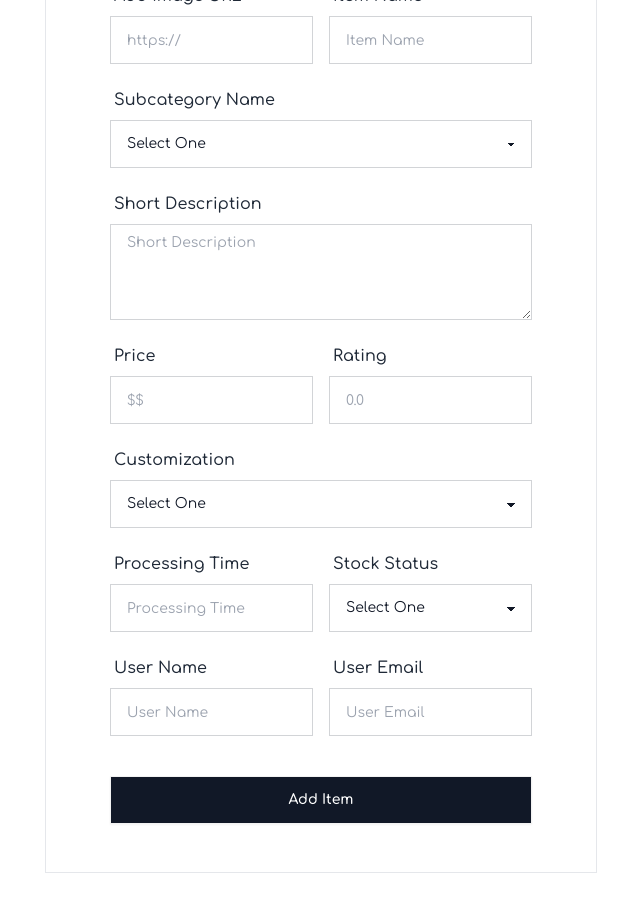
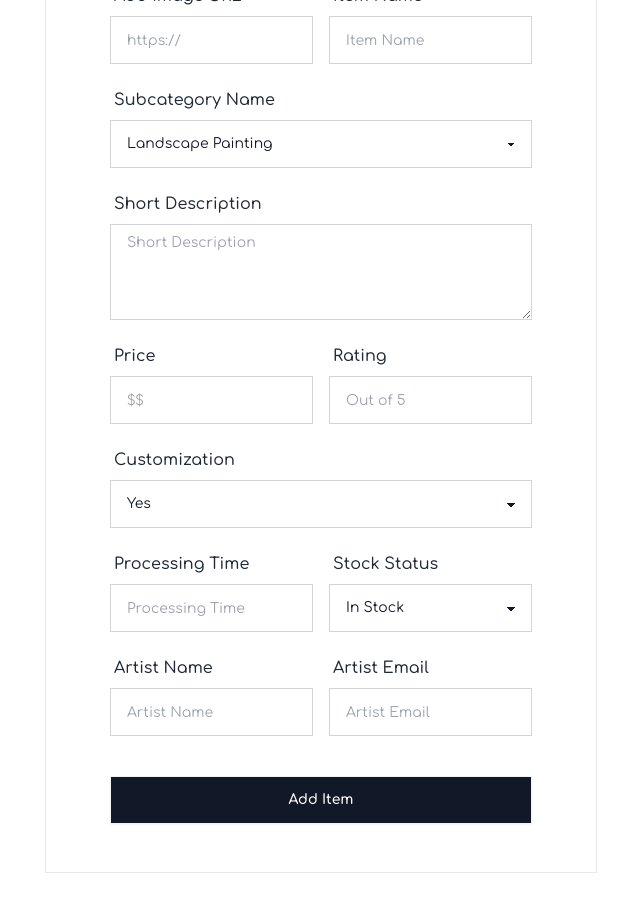
Before and after one commit to alexsarker/craftshells-client, a React (Vite) app: page /addItem in a window 1280 px wide. Shown: the part 300-1212 px from the top of the page, without its empty margins (319-959 px from the left). Built offline with nearby package versions, Linux system fonts and the light colour scheme; no server answers; sample sign-in values are in the browser's storage.

Commit message:
craft items 6 added

```diff
--- a/src/components/AddCraftItem.jsx
+++ b/src/components/AddCraftItem.jsx
@@ -2,6 +2,7 @@ import { useContext } from "react";
 import { AuthContext } from "../Providers/AuthProvider";
 import Lottie from "lottie-react";
 import FightingShapeLoader from "../box.json";
+import toast, { Toaster } from "react-hot-toast";
 
 const AddCraftItem = () => {
   const { loading } = useContext(AuthContext);
@@ -14,6 +15,56 @@ const AddCraftItem = () => {
       </div>
     );
   }
+
+  const handleAddCraft = (e) => {
+    e.preventDefault();
+    const form = e.target;
+
+    const photoURL = form.photoURL.value;
+    const name = form.name.value;
+    const subcategory = form.subcategory.value;
+    const description = form.description.value;
+    const price = form.price.value;
+    const rating = form.rating.value;
+    const customization = form.customization.value;
+    const processingTime = form.processingTime.value;
+    const stockStatus = form.stockStatus.value;
+    const artistName = form.artistName.value;
+    const artistEmail = form.artistEmail.value;
+
+    const newCraft = {
+      photoURL,
+      name,
+      subcategory,
+      description,
+      price,
+      rating,
+      customization,
+      processingTime,
+      stockStatus,
+      artistName,
+      artistEmail,
+    };
+    console.log(newCraft);
+
+    // send data to the server
+    fetch("http://localhost:5000/craft", {
+      method: "POST",
+      headers: {
+        "content-type": "application/json",
+      },
+      body: JSON.stringify(newCraft),
+    })
+      .then((res) => res.json())
+      .then((data) => {
+        console.log(data);
+        if (data.insertedId) {
+          toast.success("Added Successfully");
+          form.reset();
+        }
+      });
+  };
+
   return (
     <div>
       <div className="hero pt-10 pb-24 lg:pb-56">
@@ -22,7 +73,7 @@ const AddCraftItem = () => {
             <h1 className="text-4xl font-medium pb-4">Add Craft Item</h1>
           </div>
           <div className="card ">
-            <form className="grid grid-cols-2 gap-4">
+            <form onSubmit={handleAddCraft} className="grid grid-cols-2 gap-4">
               {/* Image URL */}
               <div className="form-control">
                 <label className="label">
@@ -60,16 +111,22 @@ const AddCraftItem = () => {
                     Subcategory Name
                   </span>
                 </label>
-                <select className="select select-bordered rounded-none w-full">
-                  <option disabled selected>
+                <select
+                  name="subcategory"
+                  className="select select-bordered rounded-none w-full"
+                  required
+                >
+                  <option disabled defaultValue="" hidden>
                     Select One
                   </option>
-                  <option>Landscape Painting</option>
-                  <option>Portrait Drawing</option>
-                  <option>Watercolour Painting</option>
-                  <option>Oil Painting</option>
-                  <option>Charcoal Sketching</option>
-                  <option>Cartoon Drawing</option>
+                  <option value="Landscape Painting">Landscape Painting</option>
+                  <option value="Portrait Drawing">Portrait Drawing</option>
+                  <option value="Watercolour Painting">
+                    Watercolour Painting
+                  </option>
+                  <option value="Oil Painting">Oil Painting</option>
+                  <option value="Charcoal Sketching">Charcoal Sketching</option>
+                  <option value="Cartoon Drawing">Cartoon Drawing</option>
                 </select>
               </div>
               {/* Short Description */}
@@ -112,7 +169,7 @@ const AddCraftItem = () => {
                 <input
                   type="text"
                   name="rating"
-                  placeholder="0.0"
+                  placeholder="Out of 5"
                   className="input input-bordered rounded-none text-sm"
                   required
                 />
@@ -124,12 +181,16 @@ const AddCraftItem = () => {
                     Customization
                   </span>
                 </label>
-                <select className="select select-bordered rounded-none w-full">
-                  <option disabled selected>
+                <select
+                  name="customization"
+                  className="select select-bordered rounded-none w-full"
+                  required
+                >
+                  <option disabled defaultValue="" hidden>
                     Select One
                   </option>
-                  <option>Yes</option>
-                  <option>No</option>
+                  <option value="Yes">Yes</option>
+                  <option value="No">No</option>
                 </select>
               </div>
               {/* Processing Time */}
@@ -140,7 +201,7 @@ const AddCraftItem = () => {
                   </span>
                 </label>
                 <input
-                  type="text"
+                  type="number"
                   name="processingTime"
                   placeholder="Processing Time"
                   className="input input-bordered rounded-none text-sm"
@@ -154,25 +215,29 @@ const AddCraftItem = () => {
                     Stock Status
                   </span>
                 </label>
-                <select className="select select-bordered rounded-none w-full">
-                  <option disabled selected>
+                <select
+                  name="stockStatus"
+                  className="select select-bordered rounded-none w-full"
+                  required
+                >
+                  <option disabled defaultValue="" hidden>
                     Select One
                   </option>
-                  <option>In Stock</option>
-                  <option>Made to Order</option>
+                  <option value="In Stock">In Stock</option>
+                  <option value="Made to Order">Made to Order</option>
                 </select>
               </div>
               {/* User Name */}
               <div className="form-control">
                 <label className="label">
                   <span className="label-text font-medium text-base">
-                    User Name
+                    Artist Name
                   </span>
                 </label>
                 <input
                   type="text"
-                  name="username"
-                  placeholder="User Name"
+                  name="artistName"
+                  placeholder="Artist Name"
                   className="input input-bordered rounded-none text-sm"
                   required
                 />
@@ -181,13 +246,13 @@ const AddCraftItem = () => {
               <div className="form-control">
                 <label className="label">
                   <span className="label-text font-medium text-base">
-                    User Email
+                    Artist Email
                   </span>
                 </label>
                 <input
                   type="email"
-                  name="userEmail"
-                  placeholder="User Email"
+                  name="artistEmail"
+                  placeholder="Artist Email"
                   className="input input-bordered rounded-none text-sm"
                   required
                 />
@@ -195,13 +260,18 @@ const AddCraftItem = () => {
 
               {/* button */}
               <div className="form-control mt-6 col-span-2">
-                <button className="btn back-main text-white rounded-none hover:bg-[#6A9093]">
-                  Add Item
-                </button>
+                <input
+                  type="submit"
+                  value="Add Item"
+                  className="btn back-main text-white rounded-none hover:bg-[#6A9093]"
+                />
               </div>
             </form>
           </div>
         </div>
+      </div>
+      <div>
+        <Toaster position="top-right" reverseOrder={false} />
       </div>
     </div>
   );
--- a/src/components/Artists.jsx
+++ b/src/components/Artists.jsx
@@ -34,11 +34,7 @@ const Artists = () => {
         <div className="grid md:grid-cols-2 lg:grid-cols-4 gap-8">
           {artistList.slice(0, displayCount).map((artist) => (
             <div key={artist.id} className="text-center">
-              <img
-                src={artist.image}
-                className="h-96 w-full"
-                alt={artist.name}
-              />
+              <img src={artist.image} className="h-96 w-full" alt={artist.name} />
               <h4 className="text-base font-medium py-3">{artist.name}</h4>
               <button className="hover:btn-ghost px-4 py-2 back-main text-white rounded-none">
                 Follow
--- /dev/null
+++ b/src/components/CraftDetail.jsx
@@ -0,0 +1,7 @@
+const CraftDetail = () => {
+  return <div>
+
+  </div>;
+};
+
+export default CraftDetail;
--- /dev/null
+++ b/src/components/CraftItem.jsx
@@ -0,0 +1,75 @@
+import { useContext, useEffect, useState } from "react";
+import { AuthContext } from "../Providers/AuthProvider";
+import Lottie from "lottie-react";
+import FightingShapeLoader from "../box.json";
+import { Link } from "react-router-dom";
+const CraftItem = () => {
+  const { loading } = useContext(AuthContext);
+  const [craftList, setCraftList] = useState([]);
+  const [displayCount, setDisplayCount] = useState(4);
+
+  useEffect(() => {
+    const fetchCraftData = async () => {
+      try {
+        const response = await fetch("http://localhost:5000/craft");
+        const data = await response.json();
+        setCraftList(data);
+      } catch (error) {
+        console.error("Error fetching artist data:", error);
+      }
+    };
+    fetchCraftData();
+  }, []);
+
+  const handleViewAll = () => {
+    setDisplayCount(craftList.length);
+  };
+  console.log(craftList);
+
+  if (loading) {
+    return (
+      <div className="flex justify-center my-24">
+        <div className="w-96 mx-auto">
+          <Lottie animationData={FightingShapeLoader} />
+        </div>
+      </div>
+    );
+  }
+  return (
+    <div className="my-24">
+      <div className="text-center pb-16">
+        <h2 className="text-2xl font-bold text-[#595D62] uppercase pb-2">Craft Items</h2>
+        <hr className="w-48 mx-auto border-2 border-[#595D62]" />
+      </div>
+      <div className="flex justify-center">
+        <div className="grid md:grid-cols-2 lg:grid-cols-4 gap-8">
+          {craftList.slice(0, displayCount).map((craft) => (
+            <div key={craft._id}>
+              <img src={craft.photoURL} className="h-96 w-full" />
+              <h4 className="font-bold py-3">{craft.name}</h4>
+              <p className="text-[#595D62] font-light pb-2">
+                Category: {craft.subcategory}
+              </p>
+              <p className="text-secondary text-xl pb-4">${craft.price}</p>
+              <Link
+                to={`/craft/${craft._id}`}
+                className="hover:btn-ghost px-4 py-3 back-main text-white rounded-none"
+              >
+                View Details
+              </Link>
+            </div>
+          ))}
+        </div>
+      </div>
+      {displayCount < craftList.length && (
+        <div className="flex justify-center">
+          <button className="btn btn-outline my-10" onClick={handleViewAll}>
+            View All
+          </button>
+        </div>
+      )}
+    </div>
+  );
+};
+
+export default CraftItem;
--- a/src/components/Home.jsx
+++ b/src/components/Home.jsx
@@ -6,6 +6,7 @@ import { useContext, useState } from "react";
 import { AuthContext } from "../Providers/AuthProvider";
 import Lottie from "lottie-react";
 import FightingShapeLoader from "../box.json";
+import CraftItem from "./CraftItem";
 
 const Home = () => {
   const blogList = useLoaderData();
@@ -110,6 +111,9 @@ const Home = () => {
       </div>
 
       {/* section 2 */}
+      <CraftItem></CraftItem>
+
+      {/* section 3 */}
       <div className="my-24">
         <div className="text-center pb-16">
           <h2 className="text-2xl font-bold text-[#595D62] uppercase pb-2">
@@ -186,7 +190,7 @@ const Home = () => {
         </div>
       </div>
 
-      {/* section 3 */}
+      {/* section 4 */}
       <div className="my-24">
         <div className="text-center pb-16">
           <h2 className="text-2xl font-bold text-[#595D62] pb-2">BLOGS</h2>
@@ -222,7 +226,7 @@ const Home = () => {
         )}
       </div>
 
-      {/* section 4 */}
+      {/* section 5 */}
       <Artists></Artists>
     </div>
   );
```
